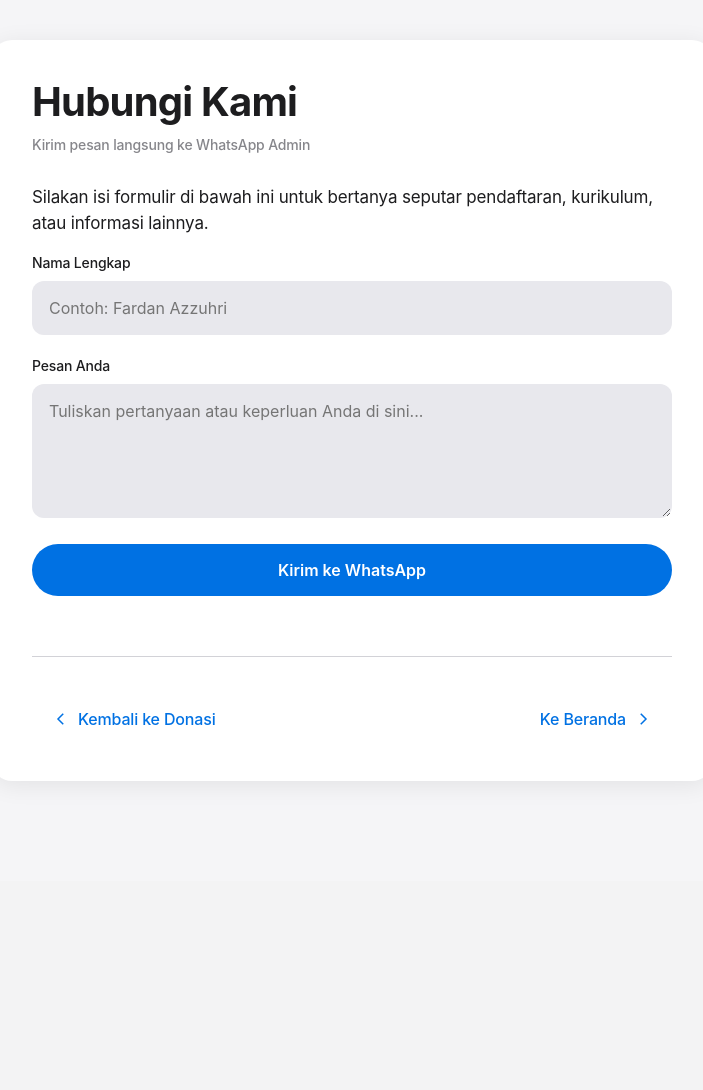
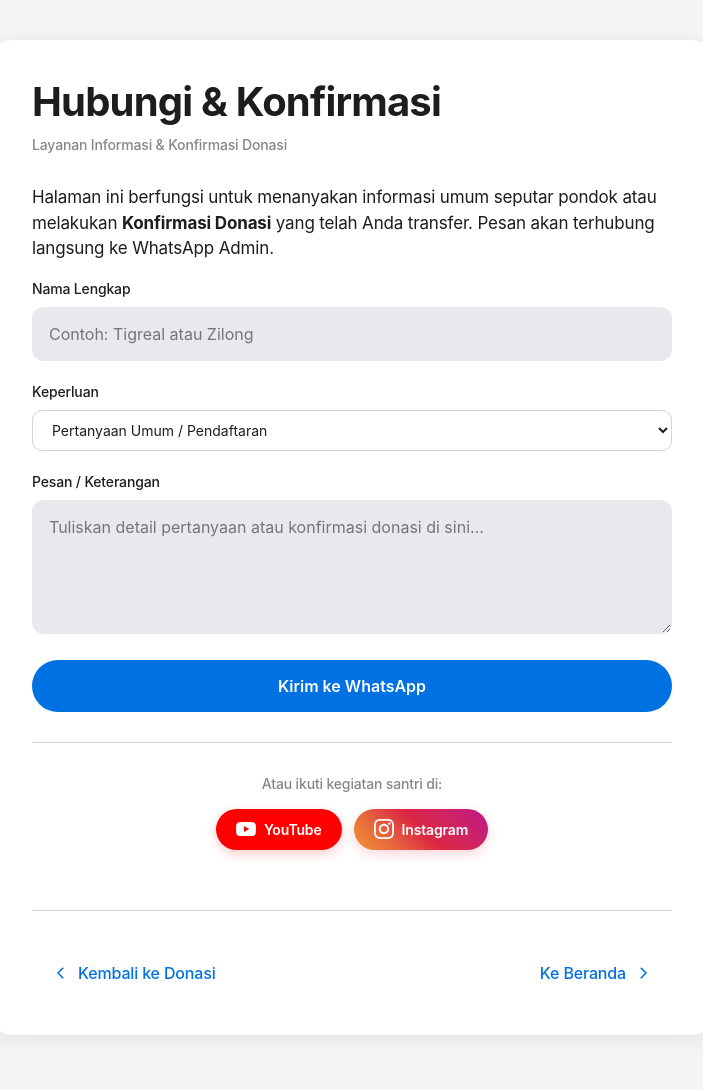
Before and after one commit to fardaaannn/at-tibyan-web, a PHP site: page /kontak.html in a window 1280 px wide. Shown: the part 52-1142 px from the top of the page, without its empty margins (288-991 px from the left). Before the commit the page ends 777 px from the top, so only its background shows below. Run offline with PHP 8.4, Linux system fonts and the light colour scheme.

Commit message:
Add files via upload
apdet kontak dikit

```diff
--- a/kontak.html
+++ b/kontak.html
@@ -4,7 +4,7 @@
     <meta charset="UTF-8" />
     <meta name="author" content="Fardan Azzuhri" />
     <meta name="viewport" content="width=device-width, initial-scale=1.0" />
-    <title>Kontak Kami - At-Tibyan</title>
+    <title>Kontak & Konfirmasi - At-Tibyan</title>
     <link rel="stylesheet" href="style.css" />
     <link
       href="https://fonts.googleapis.com/css2?family=Inter:wght@400;500;600;700&display=swap"
@@ -52,12 +52,13 @@
 
     <div class="container">
       <article>
-        <h1>Hubungi Kami</h1>
-        <div class="meta">Kirim pesan langsung ke WhatsApp Admin</div>
+        <h1>Hubungi & Konfirmasi</h1>
+        <div class="meta">Layanan Informasi & Konfirmasi Donasi</div>
 
         <p>
-          Silakan isi formulir di bawah ini untuk bertanya seputar pendaftaran,
-          kurikulum, atau informasi lainnya.
+          Halaman ini berfungsi untuk menanyakan informasi umum seputar pondok
+          atau melakukan <strong>Konfirmasi Donasi</strong> yang telah Anda
+          transfer. Pesan akan terhubung langsung ke WhatsApp Admin.
         </p>
 
         <div class="form-group">
@@ -65,22 +66,66 @@
           <input
             type="text"
             id="inputNama"
-            placeholder="Contoh: Fardan Azzuhri"
+            placeholder="Contoh: Tigreal atau Zilong"
           />
         </div>
 
         <div class="form-group">
-          <label for="inputPesan">Pesan Anda</label>
+          <label for="inputSubjek">Keperluan</label>
+          <select id="inputSubjek" class="filter-select" style="width: 100%">
+            <option value="Pertanyaan Umum">
+              Pertanyaan Umum / Pendaftaran
+            </option>
+            <option value="Konfirmasi Donasi">
+              Konfirmasi Bukti Transfer Donasi
+            </option>
+            <option value="Undangan/Kunjungan">Undangan / Kunjungan</option>
+          </select>
+        </div>
+
+        <div class="form-group">
+          <label for="inputPesan">Pesan / Keterangan</label>
           <textarea
             id="inputPesan"
             rows="5"
-            placeholder="Tuliskan pertanyaan atau keperluan Anda di sini..."
+            placeholder="Tuliskan detail pertanyaan atau konfirmasi donasi di sini..."
           ></textarea>
         </div>
 
         <button type="button" class="btn-submit" id="kirimPesanBtn">
           Kirim ke WhatsApp
         </button>
+
+        <div class="social-section">
+          <p class="social-label">Atau ikuti kegiatan santri di:</p>
+          <div class="social-buttons">
+            <a
+              href="https://www.youtube.com/@MuallimMYusuf"
+              target="_blank"
+              class="soc-btn yt"
+            >
+              <svg viewBox="0 0 24 24">
+                <path
+                  d="M23.498 6.186a3.016 3.016 0 0 0-2.122-2.136C19.505 3.545 12 3.545 12 3.545s-7.505 0-9.377.505A3.017 3.017 0 0 0 .502 6.186C0 8.07 0 12 0 12s0 3.93.502 5.814a3.016 3.016 0 0 0 2.122 2.136c1.871.505 9.376.505 9.376.505s7.505 0 9.377-.505a3.015 3.015 0 0 0 2.122-2.136C24 15.93 24 12 24 12s0-3.93-.502-5.814zM9.545 15.568V8.432L15.818 12l-6.273 3.568z"
+                />
+              </svg>
+              YouTube
+            </a>
+
+            <a
+              href="https://www.instagram.com/pondokattibyan?utm_source=ig_web_button_share_sheet&igsh=ZDNlZDc0MzIxNw=="
+              target="_blank"
+              class="soc-btn ig"
+            >
+              <svg viewBox="0 0 24 24">
+                <path
+                  d="M12 2.163c3.204 0 3.584.012 4.85.07 3.252.148 4.771 1.691 4.919 4.919.058 1.265.069 1.645.069 4.849 0 3.205-.012 3.584-.069 4.849-.149 3.225-1.664 4.771-4.919 4.919-1.266.058-1.644.07-4.85.07-3.204 0-3.584-.012-4.849-.07-3.26-.149-4.771-1.699-4.919-4.92-.058-1.265-.07-1.644-.07-4.849 0-3.204.013-3.583.07-4.849.149-3.227 1.664-4.771 4.919-4.919 1.266-.057 1.645-.069 4.849-.069zm0-2.163c-3.259 0-3.667.014-4.947.072-4.358.2-6.78 2.618-6.98 6.98-.059 1.281-.073 1.689-.073 4.948 0 3.259.014 3.668.072 4.948.2 4.358 2.618 6.78 6.98 6.98 1.281.058 1.689.072 4.948.072 3.259 0 3.668-.014 4.948-.072 4.354-.2 6.782-2.618 6.979-6.98.059-1.28.073-1.689.073-4.948 0-3.259-.014-3.667-.072-4.947-.196-4.354-2.617-6.78-6.979-6.98-1.281-.059-1.69-.073-4.949-.073zm0 5.838c-3.403 0-6.162 2.759-6.162 6.162s2.759 6.163 6.162 6.163 6.162-2.759 6.162-6.163c0-3.403-2.759-6.162-6.162-6.162zm0 10.162c-2.209 0-4-1.79-4-4 0-2.209 1.791-4 4-4s4 1.791 4 4c0 2.21-1.791 4-4 4zm6.406-11.845c-.796 0-1.441.645-1.441 1.44s.645 1.44 1.441 1.44c.795 0 1.439-.645 1.439-1.44s-.644-1.44-1.439-1.44z"
+                />
+              </svg>
+              Instagram
+            </a>
+          </div>
+        </div>
 
         <div class="page-navigation">
           <a href="donasi.html" class="nav-btn">
--- a/script.js
+++ b/script.js
@@ -138,7 +138,6 @@ if (containerHasil) {
 }
 
 // --- 5. LOGIKA HALAMAN DONASI (Laporan Keuangan) ---
-// Cek apakah kita berada di halaman donasi
 const tabelDonasi = document.getElementById("tabelDonasiBody");
 
 if (tabelDonasi) {
@@ -168,12 +167,9 @@ if (tabelDonasi) {
     let dataDitampilkan = 0;
 
     tbody.innerHTML = "";
-
-    // Reverse agar terbaru di atas
     const dataTerbalik = [...dataTransaksi].reverse();
 
     dataTerbalik.forEach((item) => {
-      // Format Tanggal: DD-MM-YYYY
       const parts = item.tanggal.split("-");
       const bulanData = parts[1];
       const tahunData = parts[2];
@@ -205,12 +201,10 @@ if (tabelDonasi) {
       }
     });
 
-    // Toggle Pesan Kosong
     if (pesanKosong) {
       pesanKosong.style.display = dataDitampilkan === 0 ? "block" : "none";
     }
 
-    // Update Summary
     if (document.getElementById("totalMasuk"))
       document.getElementById("totalMasuk").innerText =
         "Rp " + totMasuk.toLocaleString("id-ID");
@@ -222,7 +216,6 @@ if (tabelDonasi) {
         "Rp " + (totMasuk - totKeluar).toLocaleString("id-ID");
   }
 
-  // Event Listeners Donasi
   document
     .getElementById("filterBulan")
     .addEventListener("change", renderKeuangan);
@@ -230,15 +223,12 @@ if (tabelDonasi) {
     .getElementById("filterTahun")
     .addEventListener("change", renderKeuangan);
 
-  // Init
   renderKeuangan();
 }
 
-// Fungsi Salin Rekening (Global)
 function salinRekening() {
   const norekEl = document.getElementById("norek");
   if (!norekEl) return;
-
   var norekText = norekEl.innerText;
   navigator.clipboard.writeText(norekText).then(
     function () {
@@ -275,13 +265,14 @@ if (kirimPesanBtn) {
     if (modal) modal.style.display = "none";
   }
 
-  // Expose ke global window agar tombol 'Tutup' di HTML bisa akses
   window.tutupModal = tutupModal;
 
   // Event Listener Tombol Kirim
   kirimPesanBtn.addEventListener("click", function () {
     var nama = document.getElementById("inputNama").value.trim();
     var pesan = document.getElementById("inputPesan").value.trim();
+    // Ambil Nilai Subjek (NEW)
+    var subjek = document.getElementById("inputSubjek").value;
 
     // Logika Validasi
     if (nama === "" && pesan === "") {
@@ -295,12 +286,15 @@ if (kirimPesanBtn) {
       return;
     }
 
-    // Kirim ke WA
-    var nomorAdmin = "6288211924082"; // Ganti sesuai kebutuhan
+    // Kirim ke WA (Dengan Format Subjek)
+    var nomorAdmin = "6288211924082";
     var textEncoded =
       "Assalamu'alaikum Admin At-Tibyan,%0A%0ASaya *" +
       nama +
       "*.%0A" +
+      "*Perihal: " +
+      subjek +
+      "*%0A%0A" +
       encodeURIComponent(pesan);
 
     var urlWA = "https://wa.me/" + nomorAdmin + "?text=" + textEncoded;
--- a/style.css
+++ b/style.css
@@ -474,7 +474,6 @@ ul.detail-list li {
 }
 
 /* --- KHUSUS DONASI (LAPORAN KEUANGAN) --- */
-/* Dipindahkan dari donasi.html */
 .financial-summary {
   display: grid;
   grid-template-columns: repeat(auto-fit, minmax(200px, 1fr));
@@ -569,9 +568,8 @@ tr:last-child td {
 }
 
 /* --- KHUSUS KONTAK (MODAL) --- */
-/* Dipindahkan dari kontak.html */
 .custom-modal-overlay {
-  display: none; /* Default tersembunyi */
+  display: none;
   position: fixed;
   top: 0;
   left: 0;
@@ -635,3 +633,61 @@ tr:last-child td {
 .modal-btn:hover {
   opacity: 0.9;
 }
+
+/* --- SOSIAL MEDIA BUTTONS (BARU) --- */
+.social-section {
+  margin-top: 30px;
+  text-align: center;
+  border-top: 1px solid var(--border-color);
+  padding-top: 30px;
+}
+.social-label {
+  font-size: 14px;
+  color: #86868b;
+  margin-bottom: 15px;
+  font-weight: 500;
+}
+.social-buttons {
+  display: flex;
+  gap: 12px;
+  justify-content: center;
+  flex-wrap: wrap;
+}
+.soc-btn {
+  display: inline-flex;
+  align-items: center;
+  gap: 8px;
+  padding: 10px 20px;
+  border-radius: 50px;
+  text-decoration: none;
+  color: white;
+  font-weight: 600;
+  font-size: 14px;
+  transition: transform 0.2s, opacity 0.2s;
+  border: none;
+}
+.soc-btn:hover {
+  transform: scale(1.05);
+  opacity: 0.9;
+}
+.soc-btn svg {
+  width: 20px;
+  height: 20px;
+  fill: currentColor;
+}
+/* Warna Brand */
+.yt {
+  background-color: #ff0000;
+  box-shadow: 0 4px 12px rgba(255, 0, 0, 0.2);
+}
+.ig {
+  background: linear-gradient(
+    45deg,
+    #f09433 0%,
+    #e6683c 25%,
+    #dc2743 50%,
+    #cc2366 75%,
+    #bc1888 100%
+  );
+  box-shadow: 0 4px 12px rgba(220, 39, 67, 0.2);
+}
```
